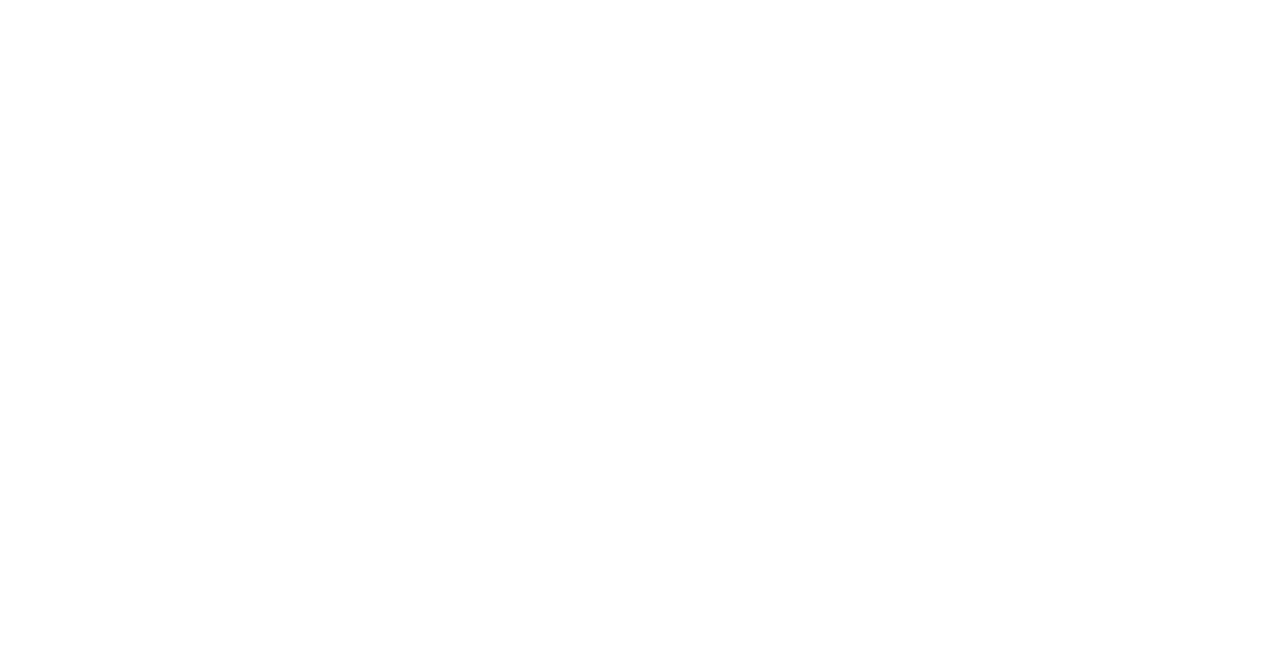
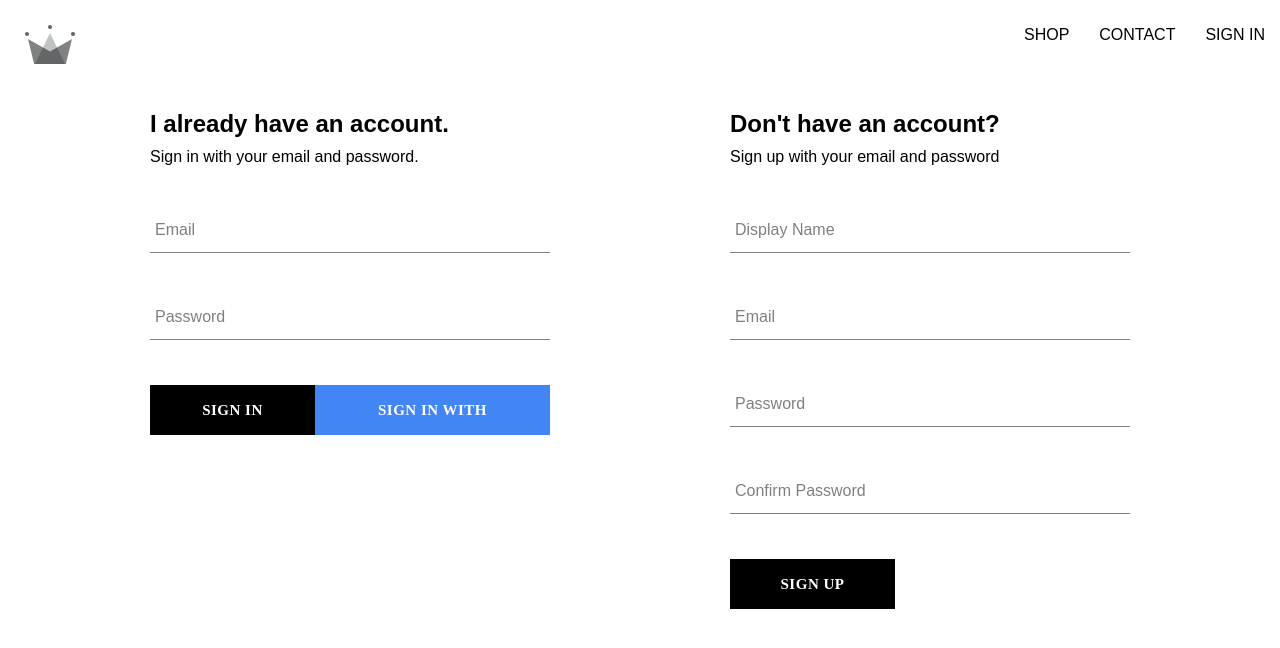
Before and after one commit to akpg02/crwn-clothing, a React (Create React App) app: page /auth in a window 1280 px wide. Before the commit this address had no page. Shown: the top 648 px of the page. Built offline with nearby package versions, Linux system fonts and the light colour scheme; a web font is replaced by a local one.

Commit message:
created sign in form

```diff
--- a/src/App.js
+++ b/src/App.js
@@ -2,7 +2,7 @@
 
 import Home from "./routes/home/home.component";
 import Navigation from "./routes/navigation/navigation.compoent";
-import SignIn from "./routes/sign-in/sign-in.component";
+import Authentication from "./routes/authentication/authentication.component";
 
 const Shop = () => {
   return <h1>I am the shop page</h1>;
@@ -14,7 +14,7 @@
       <Route path="/" element={<Navigation />}>
         <Route index element={<Home />} />
         <Route path="shop" element={<Shop />} />
-        <Route path="sign-in" element={<SignIn />} />
+        <Route path="auth" element={<Authentication />} />
       </Route>
     </Routes>
   );
--- /dev/null
+++ b/src/components/sign-in-form/sign-in-form.component.jsx
@@ -0,0 +1,96 @@
+import { useState } from "react";
+import Button from "../button/button.component";
+
+import FormInput from "../form-input/form-input.component";
+import {
+  signInAuthUserWithEmailAndPassword,
+  signInWithGooglePopup,
+  createUserDocumentFromAuth,
+} from "../../utils/firebase/firebase.utils";
+
+import "./sign-in-form.styles.scss";
+
+const defaultFormFields = {
+  email: "",
+  password: "",
+};
+
+const SignInForm = () => {
+  const [formFields, setFormFields] = useState(defaultFormFields);
+  const { email, password } = formFields;
+
+  const resetFormFields = () => {
+    setFormFields(defaultFormFields);
+  };
+
+  const handleChange = (event) => {
+    const { name, value } = event.target;
+    setFormFields({ ...formFields, [name]: value });
+  };
+
+  const signInWithGoogle = async () => {
+    const { user } = await signInWithGooglePopup();
+    await createUserDocumentFromAuth(user);
+  };
+
+  const handleSubmit = async (event) => {
+    event.preventDefault();
+
+    try {
+      if (!email || !password) {
+        alert("Email and password are required");
+        return;
+      }
+      const response = await signInAuthUserWithEmailAndPassword(
+        email,
+        password
+      );
+      console.log(response);
+      resetFormFields();
+    } catch (error) {
+      switch (error.code) {
+        case "auth/wrong-password":
+          alert("incorrect password for email");
+          break;
+        case "auth/user-not-found":
+          alert("no user associated with this email");
+          break;
+        default:
+          console.log(error);
+      }
+    }
+  };
+
+  return (
+    <div className="sign-in-container">
+      <h2>I already have an account.</h2>
+      <span>Sign in with your email and password.</span>
+      <form onSubmit={handleSubmit}>
+        <FormInput
+          type="email"
+          label="Email"
+          name="email"
+          onChange={handleChange}
+          required
+          value={email}
+        />
+        <FormInput
+          label="Password"
+          type="password"
+          name="password"
+          onChange={handleChange}
+          required
+          value={password}
+        />
+        <div className="buttons-container">
+          <Button type="submit"> Sign In</Button>
+          <Button type="button" buttonType="google" onClick={signInWithGoogle}>
+            Sign In with Google
+          </Button>
+        </div>
+      </form>
+    </div>
+  );
+};
+
+export default SignInForm;
--- /dev/null
+++ b/src/components/sign-in-form/sign-in-form.styles.scss
@@ -0,0 +1,13 @@
+.sign-in-container {
+  display: flex;
+  flex-direction: column;
+  width: 400px;
+
+  h2 {
+    margin: 10px 0;
+  }
+  .buttons-container {
+    display: flex;
+    justify-content: space-between;
+  }
+}
--- a/src/components/sign-up-form/sign-up-form.component.jsx
+++ b/src/components/sign-up-form/sign-up-form.component.jsx
@@ -33,6 +33,7 @@
 
   const handleSubmit = async (event) => {
     event.preventDefault();
+
     // verify that passwords match
     if (password !== confirmPassword) {
       alert("Password do not match");
@@ -41,7 +42,10 @@
 
     try {
       // check if user has been authenticated
-      const { user } = createAuthUserWithEmailAndPassword(email, password);
+      const { user } = await createAuthUserWithEmailAndPassword(
+        email,
+        password
+      );
 
       await createUserDocumentFromAuth(user, { displayName });
 
--- /dev/null
+++ b/src/routes/authentication/authentication.component.jsx
@@ -0,0 +1,15 @@
+import SignupForm from "../../components/sign-up-form/sign-up-form.component";
+import SignInForm from "../../components/sign-in-form/sign-in-form.component";
+
+import "./authentication.styles.scss";
+
+const Authentication = () => {
+  return (
+    <div className="authentication-container">
+      <SignInForm />
+      <SignupForm />
+    </div>
+  );
+};
+
+export default Authentication;
--- /dev/null
+++ b/src/routes/authentication/authentication.styles.scss
@@ -0,0 +1,6 @@
+.authentication-container {
+  display: flex;
+  justify-content: space-between;
+  width: 980px;
+  margin: 30px auto;
+}
--- a/src/routes/navigation/navigation.compoent.jsx
+++ b/src/routes/navigation/navigation.compoent.jsx
@@ -17,7 +17,7 @@
           <Link to="/contact" className="nav-link">
             CONTACT
           </Link>
-          <Link to="/sign-in" className="nav-link">
+          <Link to="/auth" className="nav-link">
             SIGN IN
           </Link>
         </div>
--- a/src/routes/sign-in/sign-in.component.jsx
+++ /dev/null
@@ -1,24 +0,0 @@
-import {
-  signInWithGooglePopup,
-  createUserDocumentFromAuth,
-} from "../../utils/firebase/firebase.utils";
-
-import SignupForm from "../../components/sign-up-form/sign-up-form.component";
-
-const SignIn = () => {
-  const logGoogleUser = async () => {
-    const { user } = await signInWithGooglePopup();
-    const userDocRef = await createUserDocumentFromAuth(user);
-    console.log(userDocRef);
-  };
-
-  return (
-    <div>
-      <h1>Sign In Page</h1>
-      <button onClick={logGoogleUser}>Sign in with Google Popup</button>
-      <SignupForm />
-    </div>
-  );
-};
-
-export default SignIn;
--- a/src/utils/firebase/firebase.utils.js
+++ b/src/utils/firebase/firebase.utils.js
@@ -5,6 +5,7 @@
   signInWithPopup,
   GoogleAuthProvider,
   createUserWithEmailAndPassword,
+  signInWithEmailAndPassword,
 } from "firebase/auth";
 
 import { getFirestore, doc, getDoc, setDoc } from "firebase/firestore";
@@ -19,7 +20,9 @@
 };
 
 const firebaseApp = initializeApp(firebaseConfig);
+
 const googleProvider = new GoogleAuthProvider();
+
 googleProvider.setCustomParameters({
   prompt: "select_account",
 });
@@ -33,6 +36,7 @@
   signInWithRedirect(auth, googleProvider);
 
 export const db = getFirestore();
+
 export const createUserDocumentFromAuth = async (
   userAuth,
   additionalInformation = {}
@@ -40,16 +44,13 @@
   if (!userAuth) return;
 
   const userDocRef = doc(db, "users", userAuth.uid);
-  console.log(userDocRef);
 
   const userSnapshot = await getDoc(userDocRef);
-  console.log(userSnapshot);
 
-  // if user data does not exist
-  // create / set the document with the data from userAuth in my collection
   if (!userSnapshot.exists()) {
     const { displayName, email } = userAuth;
     const createdAt = new Date();
+
     try {
       await setDoc(userDocRef, {
         displayName,
@@ -58,15 +59,19 @@
         ...additionalInformation,
       });
     } catch (error) {
-      console.log("error create the user", error.message);
+      console.log("error creating the user", error.message);
     }
   }
-  // if user data exists
-  // return userDocRef
+
   return userDocRef;
 };
 
 export const createAuthUserWithEmailAndPassword = async (email, password) => {
   if (!email || !password) return;
+
   return await createUserWithEmailAndPassword(auth, email, password);
 };
+export const signInAuthUserWithEmailAndPassword = async (email, password) => {
+  if (!email || !password) return;
+  return await signInWithEmailAndPassword(auth, email, password);
+};
```
